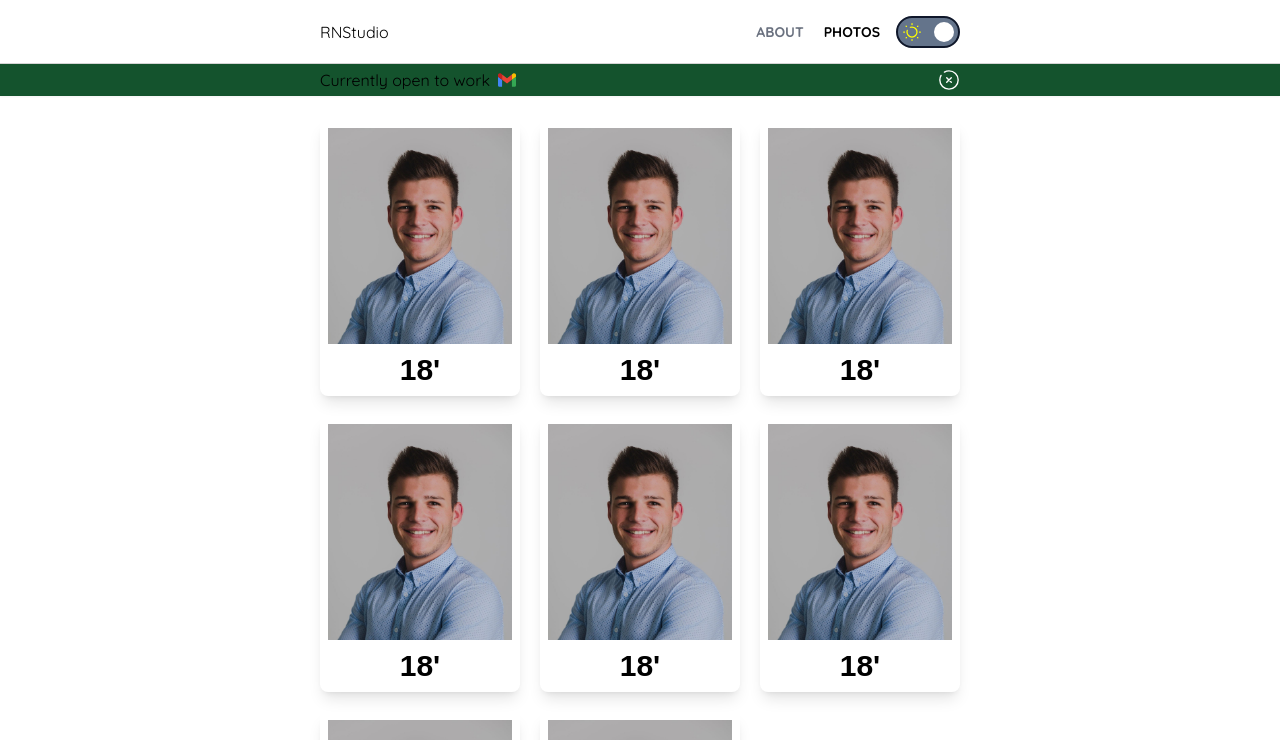
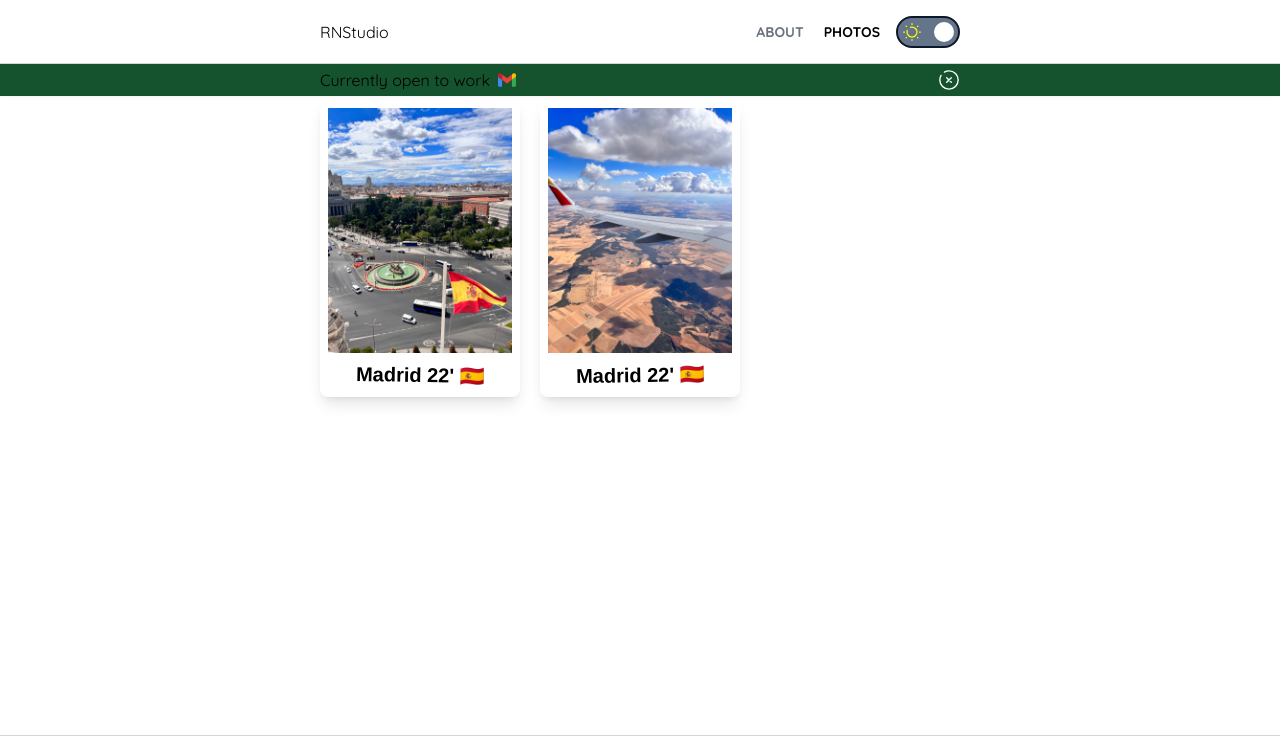
Before and after one commit to RichardRNStudio/rnstudio.hu, a Next.js app: page /photos in a window 1280 px wide. Shown: the top 740 px of the page. Built offline with nearby package versions, Linux system fonts and the light colour scheme; a web font is replaced by a local one.

Commit message:
feat(photos): improve photos & open to work section

```diff
--- a/src/app/(home)/_components/Profile/Time/Time.tsx
+++ b/src/app/(home)/_components/Profile/Time/Time.tsx
@@ -1,27 +1,33 @@
 'use client';
 
-import React, { useEffect } from 'react';
+import React, { useEffect, useState } from 'react';
+
+const getDate = () =>
+  new Date().toLocaleDateString('en-US', {
+    year: 'numeric',
+    month: 'numeric',
+    day: 'numeric',
+    hour: 'numeric',
+    minute: 'numeric',
+    second: 'numeric',
+  });
 
 const Time = () => {
-  const [time, setTime] = React.useState(new Date());
+  const [time, setTime] = useState<string>(getDate());
 
   useEffect(() => {
     const interval = setInterval(() => {
-      setTime(new Date());
+      setTime(getDate());
     }, 1000);
     return () => clearInterval(interval);
   }, []);
 
   return (
-    <div className="text-sm text-stone-600 dark:text-stone-200 text-opacity-70 min-w-36.5">
-      {time.toLocaleDateString('en-US', {
-        year: 'numeric',
-        month: 'numeric',
-        day: 'numeric',
-        hour: 'numeric',
-        minute: 'numeric',
-        second: 'numeric',
-      })}
+    <div
+      className="text-sm text-stone-600 dark:text-stone-200 text-opacity-70 min-w-36.5"
+      suppressHydrationWarning
+    >
+      {time}
     </div>
   );
 };
--- a/src/app/_components/OpenToWork/OpenToWork.tsx
+++ b/src/app/_components/OpenToWork/OpenToWork.tsx
@@ -1,16 +1,37 @@
 'use client';
 
 import { EMAIL } from '@/app/_shared/config';
-import { useState } from 'react';
+import { STORAGE_ITEMS } from '@/app/_shared/constants';
+import { getLocalStorageItem, setLocalStorageItem } from '@/app/_shared/utils';
+import { useEffect, useState } from 'react';
 import Container from '../Container/Container';
 import CloseIcon from '../Icons/CloseIcon';
 import GmailIcon from '../Icons/GmailIcon';
+import classNames from 'classnames';
 
 const OpenToWork = () => {
-  const [isOpen, setIsOpen] = useState<boolean>(true);
-  if (!isOpen) return null;
+  const [isOpen, setIsOpen] = useState<boolean>(false);
+
+  const handleClose = () => {
+    setIsOpen(false);
+    setLocalStorageItem(STORAGE_ITEMS.OPEN_TO_WORK_CLOSED, true);
+  };
+
+  useEffect(() => {
+    const isStorageClosed =
+      getLocalStorageItem(STORAGE_ITEMS.OPEN_TO_WORK_CLOSED) === true;
+    if (!isStorageClosed) {
+      setIsOpen(true);
+    }
+  }, []);
+
   return (
-    <div className="sticky top-16 left-0 right-0 py-1 bg-green-900 shadow-sm z-10">
+    <div
+      className={classNames(
+        'sticky top-16 left-0 right-0 py-1 bg-green-900 shadow-sm z-10 min-h-8 transition-opacity ease-in duration-700',
+        isOpen ? 'opacity-100' : 'opacity-0'
+      )}
+    >
       <Container className="flex flex-row justify-between items-center">
         <div className="flex flex-row gap-2 items-center">
           <h2>Currently open to work</h2>
@@ -23,7 +44,7 @@ const OpenToWork = () => {
           </a>
         </div>
         <CloseIcon
-          onClick={() => setIsOpen(false)}
+          onClick={handleClose}
           width={22}
           height={22}
           color="white"
--- a/src/app/_shared/config.ts
+++ b/src/app/_shared/config.ts
@@ -74,7 +74,7 @@ const PC_CONTROLLER_NAVIGATION_LINK = '/projects/pccontroller';
 
 export const LINKS = [
   { index: 1, href: '/', label: 'About' },
-  // { index: 2, href: PC_CONTROLLER_NAVIGATION_LINK, label: 'Projects' },
+  // { index: 2, href: PC_CONTROLLER_NAVIGATION_LINK, label: 'Projects' }, // TODO: extend
   { index: 3, href: '/photos', label: 'Photos' },
 ] as const;
 
--- /dev/null
+++ b/src/app/_shared/constants.ts
@@ -0,0 +1,3 @@
+export const STORAGE_ITEMS = {
+  OPEN_TO_WORK_CLOSED: 'isOpenToWorkBannerClosed',
+} as const;
--- /dev/null
+++ b/src/app/_shared/utils.ts
@@ -0,0 +1,27 @@
+import { LocalStorageItem, LocalStorageItemValue } from './utils.types';
+
+export const getLocalStorageItem = <
+  R extends LocalStorageItemValue[LocalStorageItem],
+>(
+  key: LocalStorageItem
+): R | null => {
+  try {
+    const item = window.localStorage.getItem(key);
+    return typeof item === 'string' ? JSON.parse(item) : null;
+  } catch {
+    return null;
+  }
+};
+
+export const setLocalStorageItem = <
+  R extends LocalStorageItemValue[LocalStorageItem],
+>(
+  key: LocalStorageItem,
+  value: R
+) => {
+  try {
+    window.localStorage.setItem(key, JSON.stringify(value));
+  } catch {
+    return null;
+  }
+};
--- /dev/null
+++ b/src/app/_shared/utils.types.ts
@@ -0,0 +1,8 @@
+import { STORAGE_ITEMS } from './constants';
+
+export type LocalStorageItemValue = {
+  [STORAGE_ITEMS.OPEN_TO_WORK_CLOSED]: boolean;
+};
+
+type LocalStorageItems = typeof STORAGE_ITEMS;
+export type LocalStorageItem = LocalStorageItems[keyof LocalStorageItems];
--- a/src/app/layout.tsx
+++ b/src/app/layout.tsx
@@ -45,7 +45,12 @@ const Layout = ({
       <ThemeProvider attribute="class">
         <Header />
         {IS_OPEN_TO_WORK && <OpenToWork />}
-        <main className="py-6 flex-grow">
+        <main
+          className={classNames(
+            'flex-grow',
+            IS_OPEN_TO_WORK ? 'pt-1 pb-6' : 'py-6'
+          )}
+        >
           <Container>{children}</Container>
         </main>
         <Footer />
--- a/src/app/photos/page.tsx
+++ b/src/app/photos/page.tsx
@@ -5,75 +5,59 @@ import classNames from 'classnames';
 
 const IMAGES: Photo[] = [
   {
-    link: '/profile.jpg',
-    alt: 'My profile picture',
-    label: "18'",
+    link: '/madrid_2.jpeg',
+    label: "Madrid YEAR' 🇪🇦",
+    year: 2022,
   },
   {
-    link: '/profile.jpg',
-    alt: 'My profile picture',
-    label: "18'",
+    link: '/madrid_4.jpeg',
+    label: "Madrid YEAR' 🇪🇦",
+    year: 2022,
   },
-  {
-    link: '/profile.jpg',
-    alt: 'My profile picture',
-    label: "18'",
-  },
-  {
-    link: '/profile.jpg',
-    alt: 'My profile picture',
-    label: "18'",
-  },
-  {
-    link: '/profile.jpg',
-    alt: 'My profile picture',
-    label: "18'",
-  },
-  {
-    link: '/profile.jpg',
-    alt: 'My profile picture',
-    label: "18'",
-  },
-  {
-    link: '/profile.jpg',
-    alt: 'My profile picture',
-    label: "18'",
-  },
-  {
-    link: '/profile.jpg',
-    alt: 'My profile picture',
-    label: "18'",
-  },
+  // {
+  //   link: '/utt.jpg',
+  //   label: "UTT YEAR' 🇭🇺",
+  //   year: 2018,
+  // },
 ];
 
 const font = Edu_VIC_WA_NT_Beginner({ subsets: ['latin'] });
 
-const PhotosPage = () => (
+const PhotosPage = () => {
+  const sortedImagesByYear = IMAGES.sort((a, b) => b.year - a.year);
+
+  return (
     <div className="grid grid-cols-1 sm:grid-cols-2 md:grid-cols-3 gap-5 place-items-center">
-    {IMAGES.map(({ link, alt, label }, index) => (
+      {sortedImagesByYear.map(({ link, label, year }, index) => {
+        const title = label.replace('YEAR', `${year % 100}`);
+        return (
           <div
             key={index}
-        title={label}
+            title={title}
             className="flex flex-col items-center gap-2 p-2 dark:bg-white rounded-lg shadow-lg transition-transform hover:rotate-1 max-w-xs"
           >
             <Image
               src={link}
-          alt={alt}
+              alt={title}
               width={300}
               height={300}
               loading={index < 4 ? 'eager' : 'lazy'}
+              style={{ width: '100%', height: '100%' }}
             />
             <span
               className={classNames(
                 font.className,
-            'text-black text-3xl font-black'
+                'text-black text-xl font-black',
+                index % 2 === 0 ? 'rotate-1' : '-rotate-1'
               )}
             >
-          {label}
+              {title}
             </span>
           </div>
-    ))}
+        );
+      })}
     </div>
   );
+};
 
 export default PhotosPage;
--- a/src/app/photos/photo.types.ts
+++ b/src/app/photos/photo.types.ts
@@ -1,5 +1,5 @@
 export type Photo = {
   link: string;
-  alt: string;
   label: string;
+  year: number;
 };
```
Also changed, not shown: public/madrid_2.jpeg (added), public/madrid_4.jpeg (added). Lines whose indentation alone changed are shown as unchanged.
